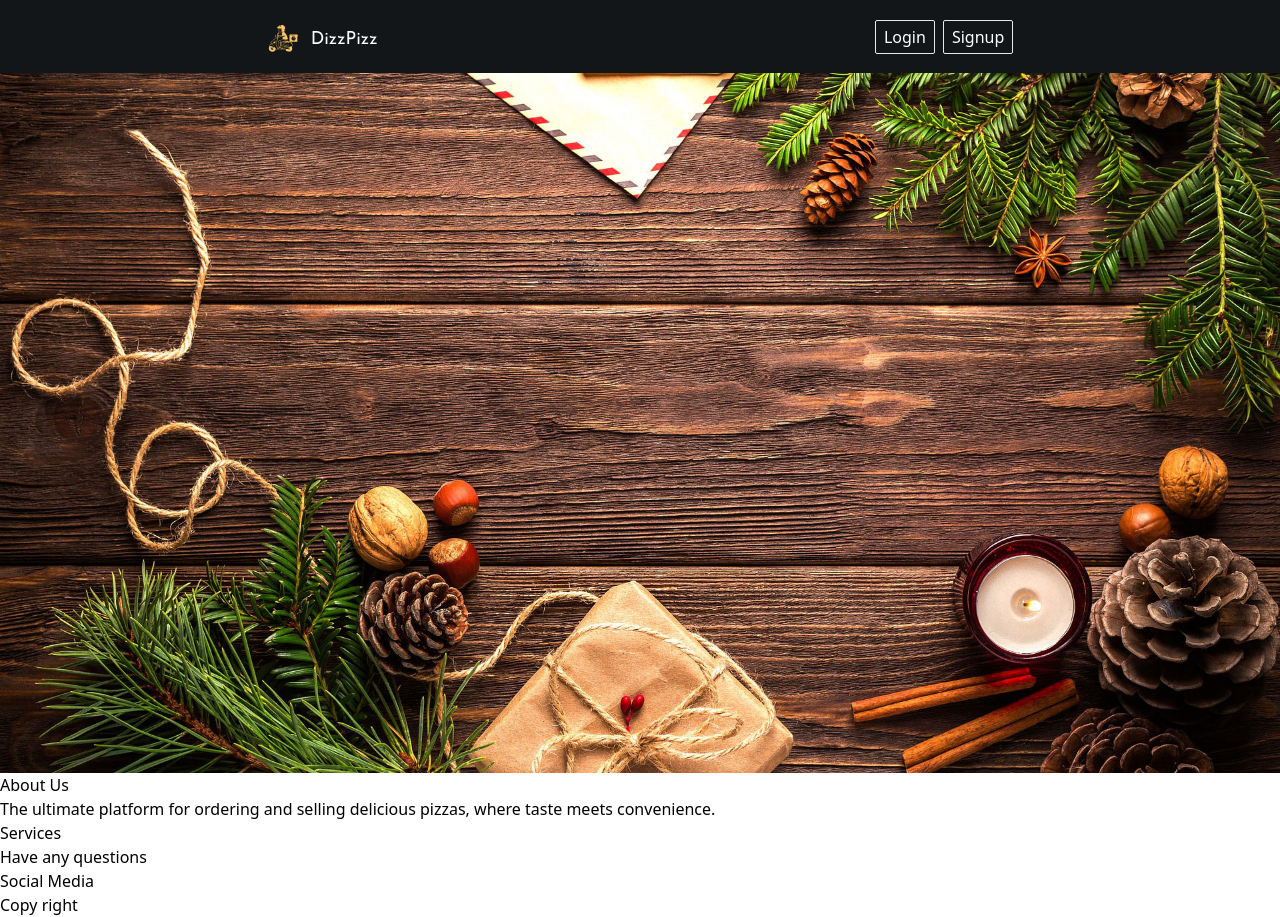
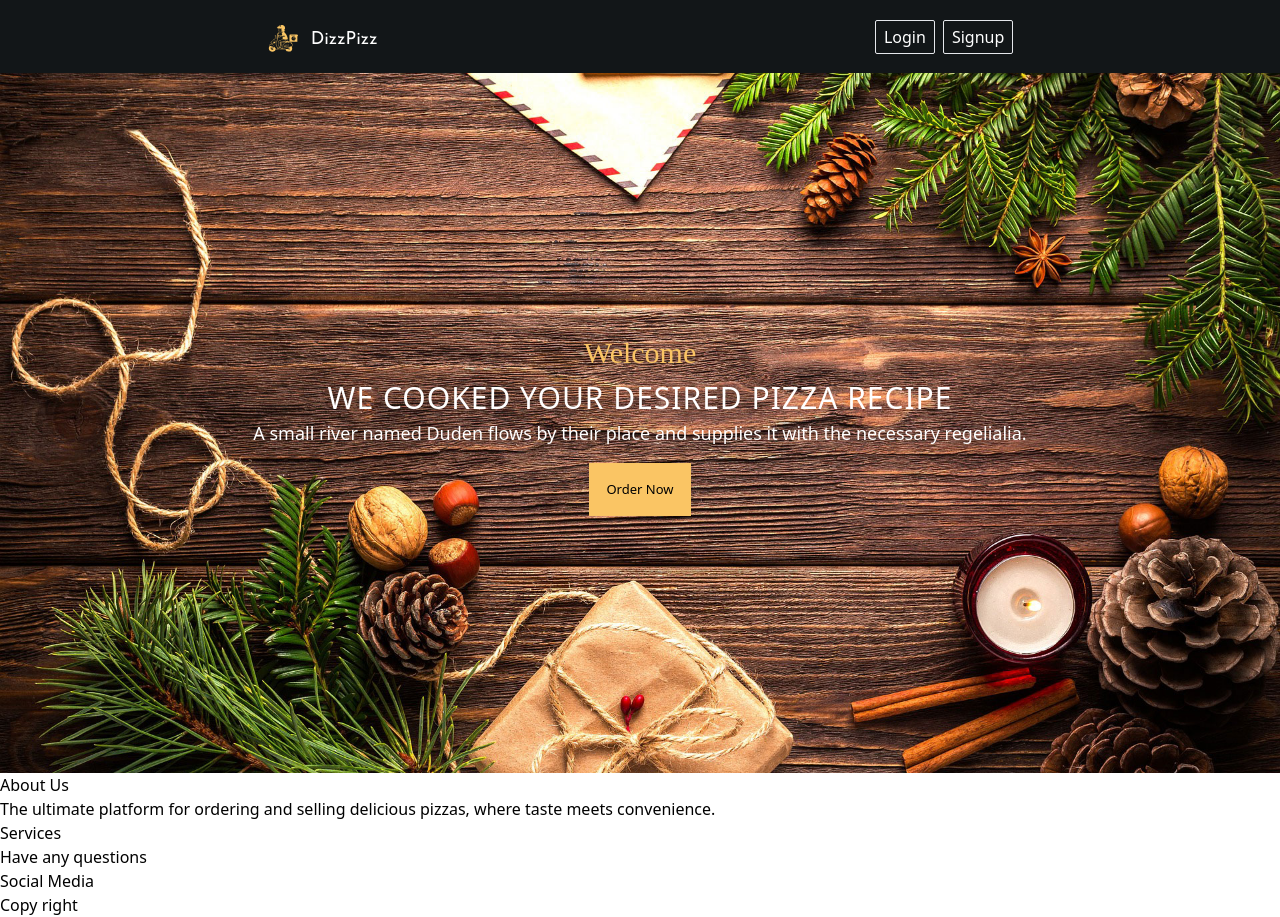
Before and after one commit to abtyagi15/OIBSIP, a React (Create React App) app in the folder dizzpizz/: page / in a window 1280 px wide. Built offline with nearby package versions, Linux system fonts and the light colour scheme.

Commit message:
outlet is added to display child content

```diff
--- a/dizzpizz/src/layouts/Layout.js
+++ b/dizzpizz/src/layouts/Layout.js
@@ -1,9 +1,8 @@
 import React from "react";
-import { useLocation } from "react-router-dom";
+import { Outlet, useLocation } from "react-router-dom";
 import Background from "../components/Background";
 import Footer from "../components/Footer";
 import Navbar from "../components/Navbar";
-import AdminHome from "../pages/AdminHome";
 
 const Layout = ({ children }) => {
   const location = useLocation();
@@ -15,13 +14,14 @@ const Layout = ({ children }) => {
         <>
           <Navbar />
           <div className="background-container relative h-[700px] flex justify-center items-center">
-            <div className="z-[100] absolute w-[71%]">{children}</div>
+            <div className="z-[100] absolute w-[71%]">
+              <Outlet/>
+            </div>
             <Background />
           </div>
           <Footer />
         </>
       }
-      {location.pathname === "/admin" && <AdminHome/>}
     </div>
   );
 };
```
